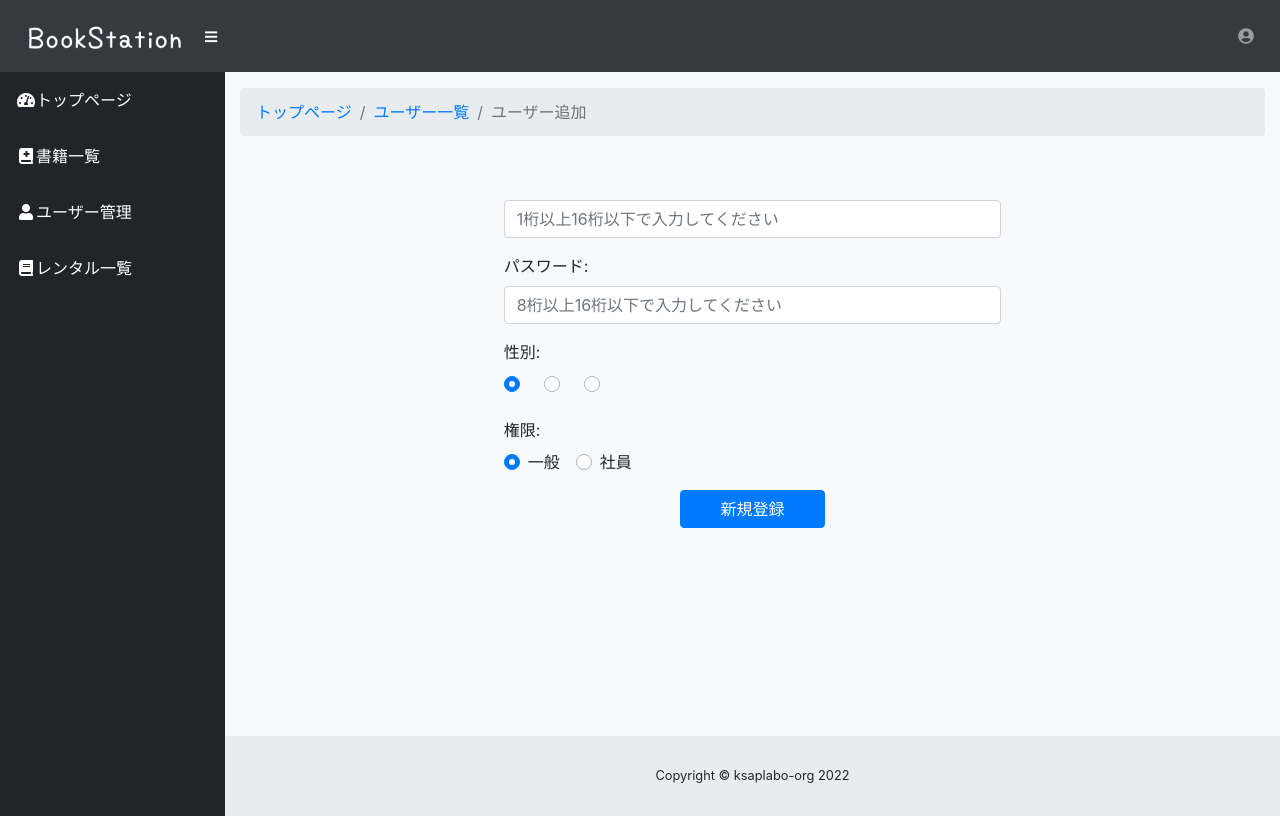
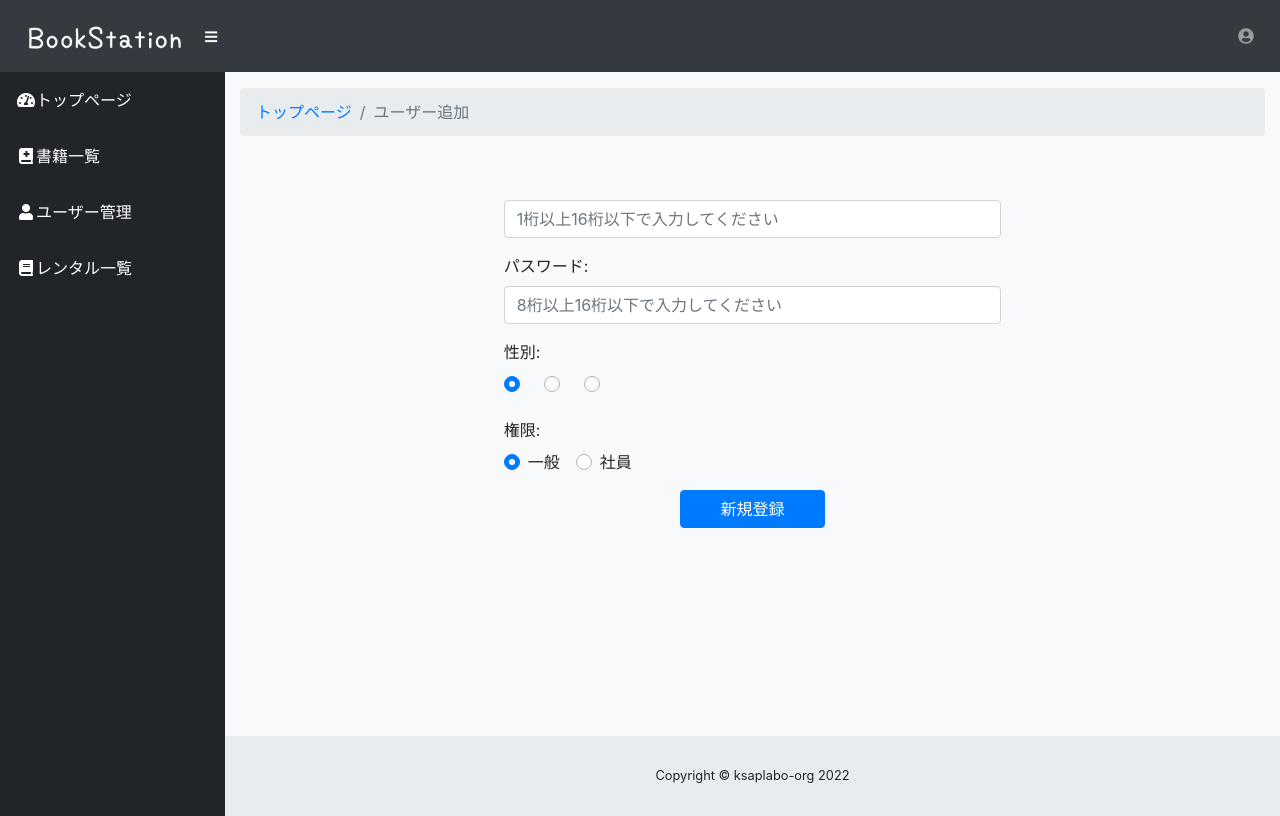
Before and after one commit to ksaplabo-org/books, a Vue app in the folder front/: page /pages/addUser.html in a window 1280 px wide. Built offline with nearby package versions, Linux system fonts and the light colour scheme; sample sign-in values are in the browser's storage.

Commit message:
2023年開催　問題作成(ユーザー追加画面パンくずリスト修正版)

```diff
--- a/front/src/views/AddUser.vue
+++ b/front/src/views/AddUser.vue
@@ -12,9 +12,6 @@
                     <ol class="breadcrumb">
                         <li class="breadcrumb-item">
                             <router-link tag="a" :to="{ name: 'top'}">トップページ</router-link>
-                        </li>
-                        <li class="breadcrumb-item">
-                            <router-link tag="a" :to="{ name: 'listUser'}">ユーザー一覧</router-link>
                         </li>
                         <li class="breadcrumb-item active">ユーザー追加</li>
                     </ol>
```
